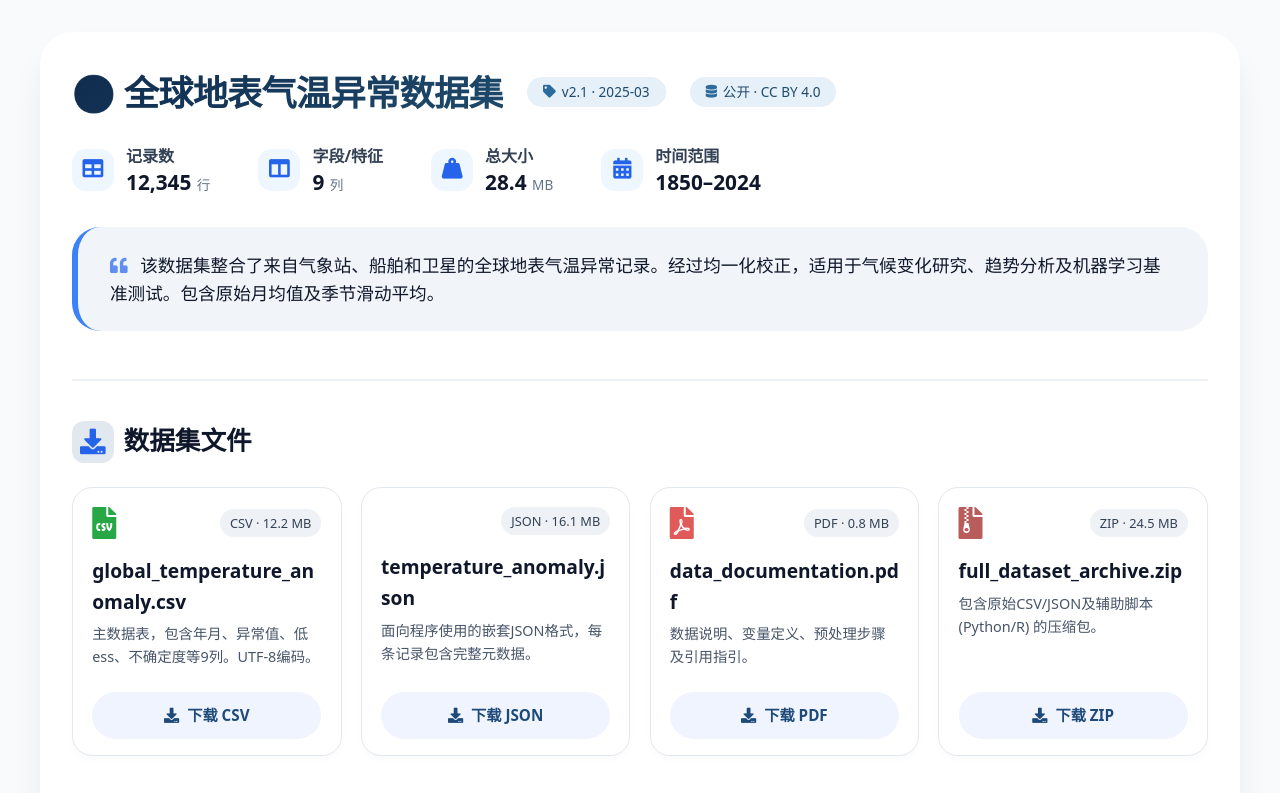
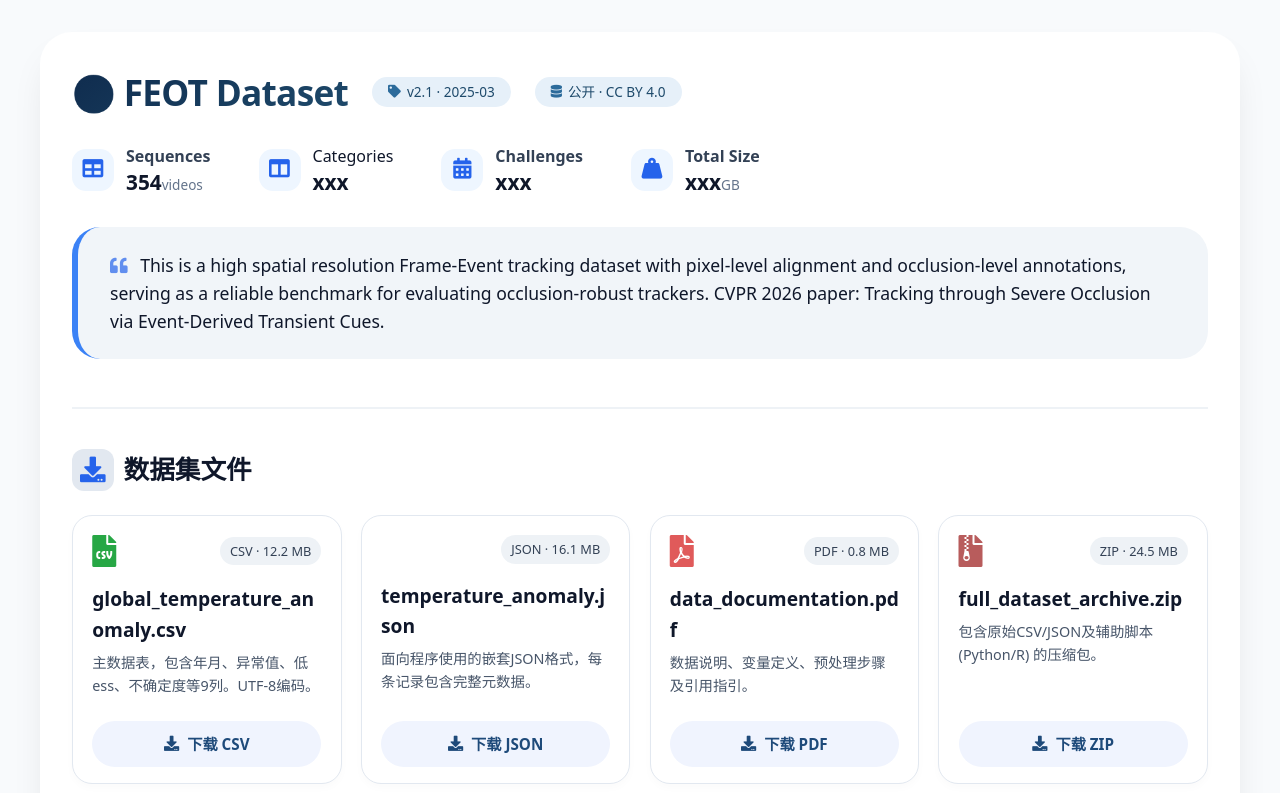
Before and after one commit to FEOT-Dataset/FEOT-Dataset.github.io, a plain HTML site: page index.html in a window 1280 px wide. Shown: the top 793 px of the page. Drawn offline with Linux system fonts and the light colour scheme.

Commit message:
Update index.html

```diff
--- a/index.html
+++ b/index.html
@@ -3,7 +3,7 @@
 <head>
     <meta charset="UTF-8">
     <meta name="viewport" content="width=device-width, initial-scale=1.0">
-    <title>公共数据集 · 示例门户</title>
+    <title>FEOT Dataset</title>
     <!-- Font Awesome 5 (免费图标库) -->
     <link rel="stylesheet" href="https://cdnjs.cloudflare.com/ajax/libs/font-awesome/5.15.4/css/all.min.css">
     <style>
@@ -385,10 +385,10 @@
 </head>
 <body>
     <div class="container">
-        <!-- 头部信息 (请替换为您自己的数据集名称、描述等) -->
+        <!-- 头部信息 (FET数据集名称、描述等) -->
         <div class="dataset-header">
             <div class="dataset-title">
-                <h1>🌍 全球地表气温异常数据集</h1>
+                <h1>🌍 FEOT Dataset</h1>
                 <span class="badge"><i class="fas fa-tag"></i> v2.1 · 2025-03</span>
                 <span class="badge"><i class="fas fa-database"></i> 公开 · CC BY 4.0</span>
             </div>
@@ -397,37 +397,39 @@
                 <div class="meta-item">
                     <span class="meta-icon"><i class="fas fa-table"></i></span>
                     <div class="meta-text">
-                        <h4>记录数</h4>
-                        <p>12,345 <small>行</small></p>
+                        <h4>Sequences</h4>
+                        <p>354<small>videos</small></p>
                     </div>
                 </div>
                 <div class="meta-item">
                     <span class="meta-icon"><i class="fas fa-columns"></i></span>
                     <div class="meta-text">
-                        <h4>字段/特征</h4>
-                        <p>9 <small>列</small></p>
+                        <h4></h4>Categories</h4>
+                        <p>xxx <small></small></p>
+                    </div>
+                </div>
+                <div class="meta-item">
+                    <span class="meta-icon"><i class="fas fa-calendar-alt"></i></span>
+                    <div class="meta-text">
+                        <h4>Challenges</h4>
+                        <p>xxx</p>
                     </div>
                 </div>
                 <div class="meta-item">
                     <span class="meta-icon"><i class="fas fa-weight-hanging"></i></span>
                     <div class="meta-text">
-                        <h4>总大小</h4>
-                        <p>28.4 <small>MB</small></p>
+                        <h4>Total Size</h4>
+                        <p>xxx<small>GB</small></p>
                     </div>
                 </div>
-                <div class="meta-item">
-                    <span class="meta-icon"><i class="fas fa-calendar-alt"></i></span>
-                    <div class="meta-text">
-                        <h4>时间范围</h4>
-                        <p>1850–2024</p>
-                    </div>
-                </div>
+
             </div>
 
             <!-- 数据集简介（替换为您自己的描述） -->
             <div class="description">
                 <i class="fas fa-quote-left" style="color:#2563eb; opacity:0.7; margin-right:8px;"></i>
-                该数据集整合了来自气象站、船舶和卫星的全球地表气温异常记录。经过均一化校正，适用于气候变化研究、趋势分析及机器学习基准测试。包含原始月均值及季节滑动平均。
+                This is a high spatial resolution Frame-Event tracking dataset with pixel-level alignment and occlusion-level annotations, serving as a reliable benchmark for evaluating occlusion-robust trackers.
+                CVPR 2026 paper: Tracking through Severe Occlusion via Event-Derived Transient Cues.
             </div>
         </div>
 
```
